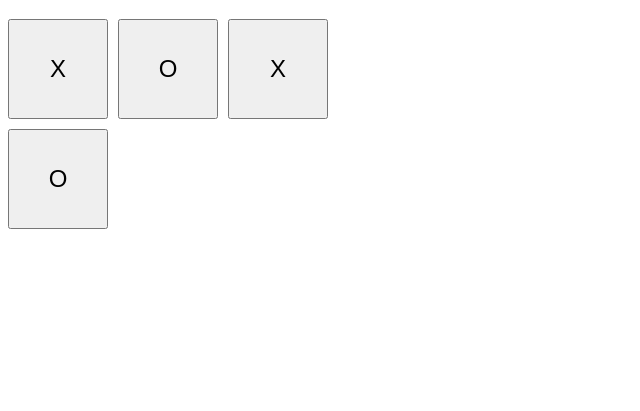
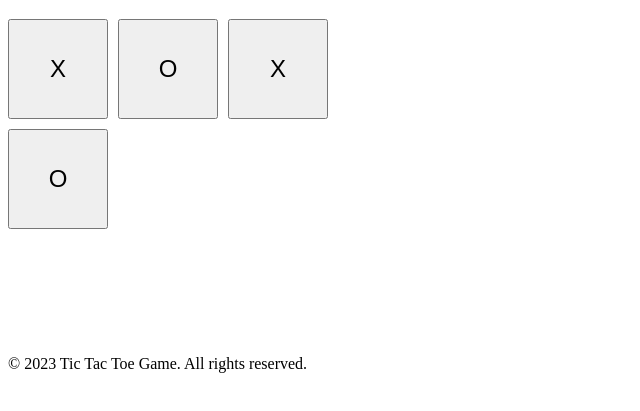
Before and after one commit to salmanharoonkhan1234-sys/javascrept-repo-1, a plain HTML site: page index2.html in a window 1280 px wide. Shown: the part 61-472 px from the top of the page, without its empty margins (0-640 px from the left). Drawn offline with Linux system fonts and the light colour scheme.

Commit message:
add the foter

```diff
--- a/index2.html
+++ b/index2.html
@@ -28,6 +28,8 @@
             height: 100px;
         }
      </style>
-
+    <footer>
+        <p>&copy; 2023 Tic Tac Toe Game. All rights reserved.</p>
+    </footer>
 </body>
 </html>
```
